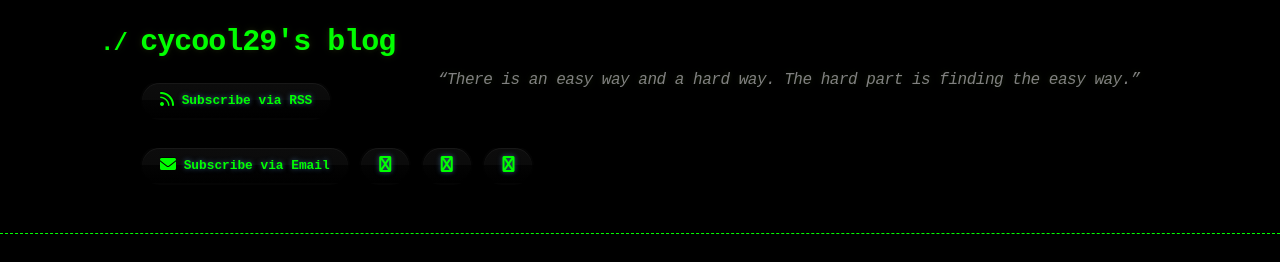
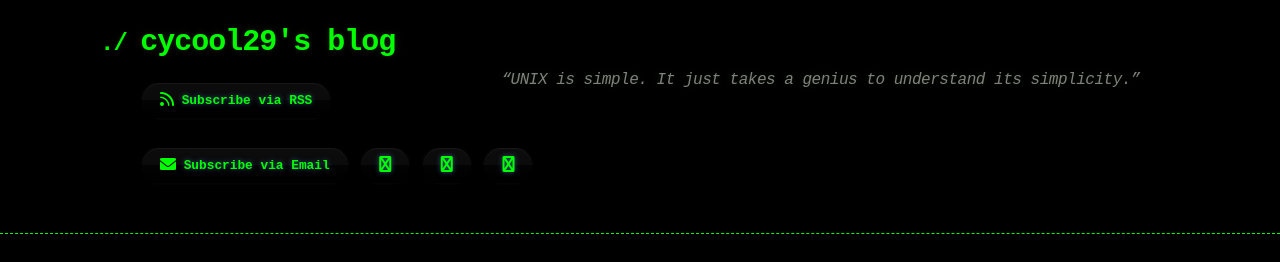
Before and after one commit to cycool29/cycool29.github.io, a Jekyll site: the page built from index.md, in a window 1280 px wide and 900 px high. Shown: the top 262 px of the window. Built offline with Jekyll 4.4.1, drawn with Linux system fonts in a browser that asks for light colours; a style sheet for code colours, icons or effects is not loaded.

Commit message:
Update quotes

```diff
--- a/_config.yml
+++ b/_config.yml
@@ -1,5 +1,5 @@
 title: cycool29's blog
-description: "“There is an easy way and a hard way. The hard part is finding the easy way.” "
+description: "“UNIX is simple. It just takes a genius to understand its simplicity.” "
 bio: A high school student. Intermediate in Python, Git, Bash. Learning JavaScript. He/Him. "
 author: cycool29
 url: https://cycool29.github.io
```
